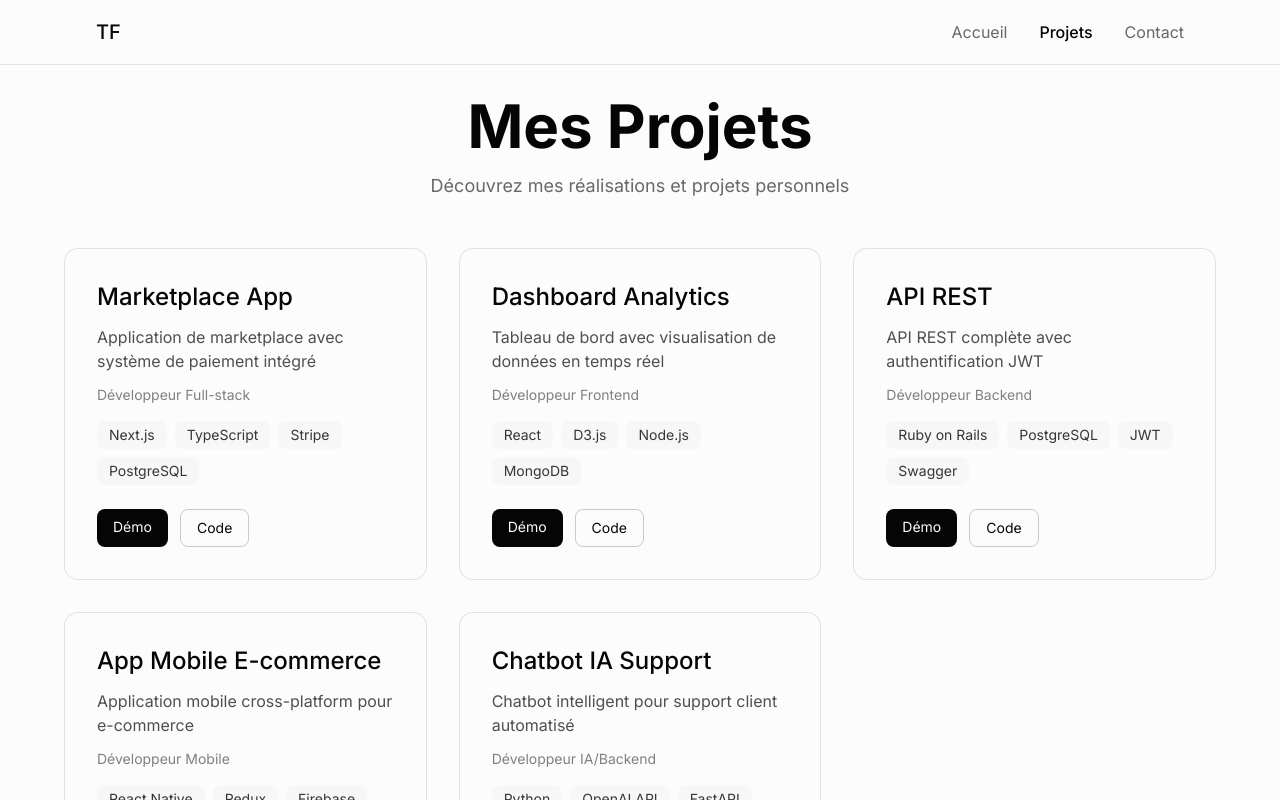
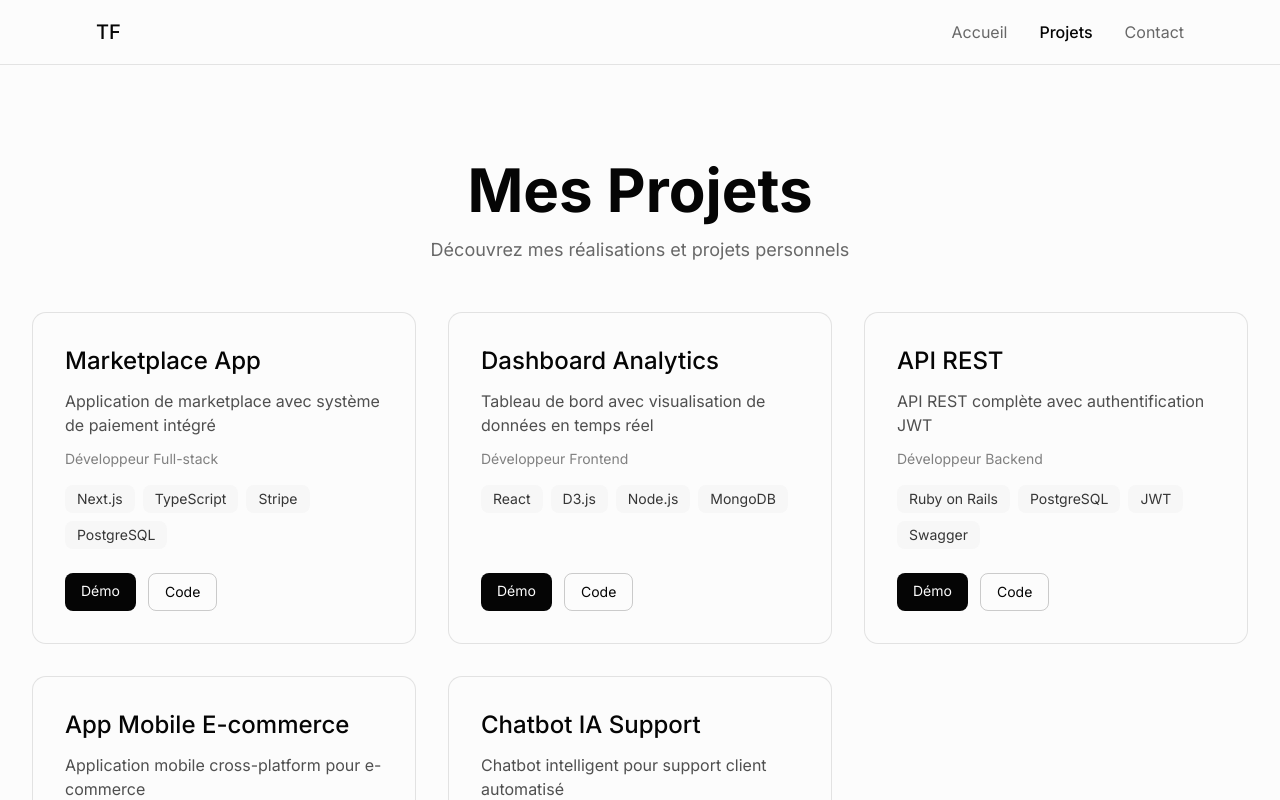
Before and after one commit to ThomasWEBDEV/portfolio-thomas-feret, a Next.js app: page /projets in a window 1280 px wide. Shown: the top 800 px of the page. Built offline with nearby package versions, Linux system fonts and the light colour scheme.

Commit message:
Mise à jour page projets : design autonome sans header intégré

```diff
--- a/app/projets/page.tsx
+++ b/app/projets/page.tsx
@@ -1,18 +1,17 @@
 "use client";
-import Link from "next/link";
 import { motion } from "framer-motion";
 import ProjectCard from "@/components/ProjectCard";
 import { projects } from "@/data/projects";
 
 export default function ProjectsPage() {
   return (
-    <main className="min-h-screen bg-[#fcfcfc]">
-      <section className="pt-24 pb-20 px-8">
+    <main className="min-h-screen bg-[#fcfcfc] pt-20">
+      <section className="py-20 px-8">
         <motion.div
           initial={{ opacity: 0, y: 20 }}
           animate={{ opacity: 1, y: 0 }}
           transition={{ duration: 0.8 }}
-          className="max-w-6xl mx-auto"
+          className="max-w-7xl mx-auto"
         >
           <h1 className="text-5xl md:text-6xl font-bold text-center mb-4 text-[#050505]">
             Mes Projets
```
